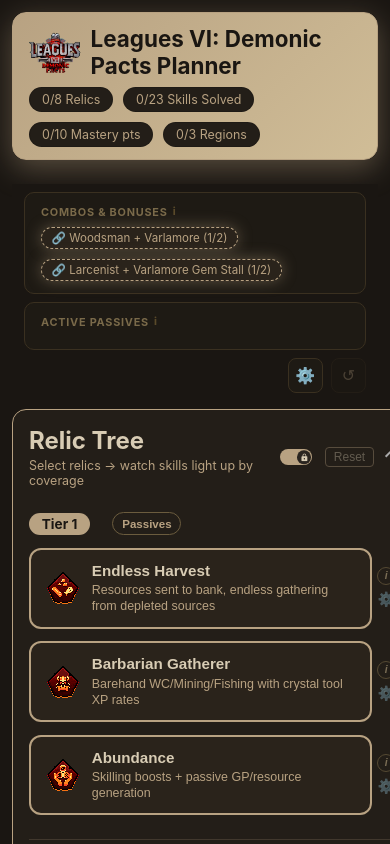
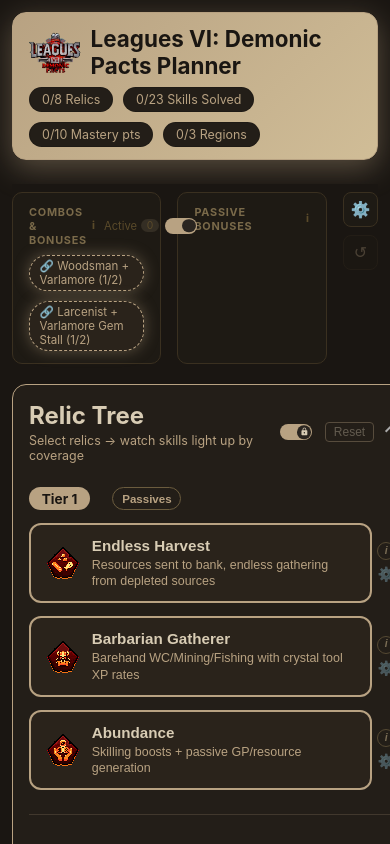
Before and after one commit to arthurCollard/Leagues_6_Planner, a React (Create React App) app: page / in a window 390 px wide. Shown: the top 844 px of the page. Built offline with nearby package versions, Linux system fonts and the light colour scheme.

Commit message:
update combo panel

```diff
--- a/src/App.css
+++ b/src/App.css
@@ -103,6 +103,7 @@
   font-size: 0.8rem;
 }
 
+/* ── Info Bar ─────────────────────────────────────────────────────────────── */
 .info-bar {
   display: flex;
   gap: 1rem;
@@ -119,8 +120,6 @@
   display: flex;
   flex-direction: column;
   gap: 0.5rem;
-  justify-content: center;
-  flex-shrink: 0;
 }
 
 .info-bar-ctrl-btn {
@@ -161,6 +160,13 @@
   min-width: 0;
   min-height: 7.75rem;
   flex: 1;
+}
+
+.info-bar-combos-header {
+  display: flex;
+  align-items: center;
+  justify-content: space-between;
+  gap: 0.5rem;
 }
 
 .info-bar-label {
@@ -204,6 +210,34 @@
   z-index: 100;
 }
 
+.combo-tab-toggle {
+  display: flex;
+  align-items: center;
+  gap: 0.4rem;
+  cursor: pointer;
+  user-select: none;
+}
+
+.combo-tab-label {
+  font-size: 0.7rem;
+  color: #5a4a2a;
+  display: flex;
+  align-items: center;
+  gap: 0.25rem;
+  transition: color 0.2s;
+}
+
+.combo-tab-label.combo-tab-selected {
+  color: #d8ccb4;
+}
+
+.tab-count {
+  background: rgba(184, 162, 130, 0.15);
+  border-radius: 10px;
+  padding: 0 0.35rem;
+  font-size: 0.65rem;
+}
+
 .info-bar-tags {
   display: flex;
   gap: 0.6rem;
@@ -214,6 +248,12 @@
   display: flex;
   flex-wrap: wrap;
   gap: 0.4rem;
+}
+
+.info-bar-empty {
+  font-size: 0.72rem;
+  color: #4a3a2a;
+  font-style: italic;
 }
 
 .passive-chip {
@@ -290,7 +330,7 @@
   border-radius: 14px;
   padding: 1.5rem;
   position: sticky;
-  top: 12rem;
+  top: 4rem;
 }
 
 .panel-header {
@@ -578,25 +618,13 @@
 
   /* Info bar */
   .info-bar {
+    position: static;
+  }
+  .info-bar-body {
     flex-direction: column;
-    gap: 0.5rem;
-    padding: 0.5rem 0.75rem;
-    position: static;
   }
   .info-bar-section {
-    min-height: unset;
     width: 100%;
-  }
-  .info-bar-controls {
-    flex-direction: row;
-    justify-content: flex-end;
-    width: 100%;
-    padding: 0;
-    border: none;
-  }
-  .info-bar-tags,
-  .info-bar-passive-chips {
-    flex-wrap: wrap;
   }
 
   /* Main layout */
@@ -1517,6 +1545,12 @@
 .slot-btn.slot-filled {
   border-color: #c8a96e;
   background: #2a2318;
+}
+
+.slot-btn.slot-unavailable {
+  border-color: #dc2626;
+  background: rgba(220, 38, 38, 0.15);
+  box-shadow: 0 0 6px rgba(220, 38, 38, 0.4);
 }
 
 .slot-icon {
--- a/src/components/ComboBanner.jsx
+++ b/src/components/ComboBanner.jsx
@@ -1,10 +1,22 @@
-import React, { useState, useRef } from 'react';
+import React, { useState, useRef, useEffect } from 'react';
 import { EXTRAS } from '../data/skills';
 import ContribTooltip from './ContribTooltip';
 
 export default function ComboBanner({ activeCombos, pendingCombos, activeThresholds = [], pendingThresholds = [], extras = {}, activePassives = [], onToggleSettings, onReset, hasSelections }) {
+  const [activeTab, setActiveTab] = useState('pending');
   const [hoverCombo, setHoverCombo] = useState(null);
   const hideTimer = useRef(null);
+  const prevActiveCount = useRef(0);
+
+  const activeCount = activeCombos.length + activeThresholds.length;
+  const pendingCount = pendingCombos.length + pendingThresholds.length;
+
+  useEffect(() => {
+    if (prevActiveCount.current === 0 && activeCount > 0) {
+      setActiveTab('active');
+    }
+    prevActiveCount.current = activeCount;
+  }, [activeCount]);
 
   const handleMouseEnter = (e, combo) => {
     clearTimeout(hideTimer.current);
@@ -21,64 +33,77 @@
     hideTimer.current = setTimeout(() => setHoverCombo(null), 80);
   };
 
-  const MAX_PILLS = 11;
-  const allPills = [
-    ...activeCombos.map(c => ({ type: 'ac', key: `ac-${c.label}`, combo: c })),
-    ...activeThresholds.map(t => ({ type: 'at', key: `at-${t.label || t.extra}`, threshold: t })),
-    ...pendingCombos.map(c => ({ type: 'pc', key: `pc-${c.label}`, combo: c })),
-    ...pendingThresholds.map(t => ({ type: 'pt', key: `pt-${t.extra}`, threshold: t })),
-  ];
-  const visiblePills = allPills.slice(0, MAX_PILLS);
-  const overflowCount = allPills.length - MAX_PILLS;
-
   return (
     <div className="info-bar">
       <div className="info-bar-section info-bar-combos">
-        <span className="info-bar-label">
-          Combos &amp; Bonuses
-          <span className="info-icon" data-tooltip="Certain relics and regions work well together. You can see combos and their bonuses to your skills here.">ℹ</span>
-        </span>
+        <div className="info-bar-combos-header">
+          <span className="info-bar-label">
+            Combos &amp; Bonuses
+            <span className="info-icon" data-tooltip="Certain relics and regions work well together. You can see combos and their bonuses to your skills here.">ℹ</span>
+          </span>
+          <label className="combo-tab-toggle">
+            <span className={`combo-tab-label ${activeTab === 'active' ? 'combo-tab-selected' : ''}`}>
+              Active <span className="tab-count">{activeCount}</span>
+            </span>
+            <span
+              className={`toggle-track ${activeTab === 'pending' ? 'toggle-on' : 'toggle-off'}`}
+              onClick={() => setActiveTab(activeTab === 'active' ? 'pending' : 'active')}
+            >
+              <span className="toggle-thumb" />
+            </span>
+            <span className={`combo-tab-label ${activeTab === 'pending' ? 'combo-tab-selected' : ''}`}>
+              Pending <span className="tab-count">{pendingCount}</span>
+            </span>
+          </label>
+        </div>
+
         <div className="info-bar-tags">
-          {visiblePills.map(p => {
-            if (p.type === 'ac') return (
-              <span key={p.key} className="combo-tag combo-active"
-                onMouseEnter={e => handleMouseEnter(e, p.combo)}
+          {activeTab === 'active' && <>
+            {activeCombos.map(c => (
+              <span key={c.label} className="combo-tag combo-active"
+                onMouseEnter={e => handleMouseEnter(e, c)}
                 onMouseLeave={handleMouseLeave}>
-                ⚡ {p.combo.label}
+                ⚡ {c.label}
               </span>
-            );
-            if (p.type === 'at') return (
-              <span key={p.key} className="combo-tag combo-active"
-                onMouseEnter={e => handleMouseEnter(e, { bonuses: p.threshold.perPoint, tooltip: p.threshold.tooltip })}
+            ))}
+            {activeThresholds.map(t => (
+              <span key={t.label || t.extra} className="combo-tag combo-active"
+                onMouseEnter={e => handleMouseEnter(e, { bonuses: t.perPoint, tooltip: t.tooltip })}
                 onMouseLeave={handleMouseLeave}>
-                ⚡ {p.threshold.label || p.threshold.extra}
+                ⚡ {t.label || t.extra}
               </span>
-            );
-            if (p.type === 'pc') return (
-              <span key={p.key} className="combo-tag combo-pending"
-                data-tooltip={`Needs: ${p.combo.missing.join(', ')}`}>
-                🔗 {p.combo.label} ({p.combo.matched}/{p.combo.total})
+            ))}
+            {activeCount === 0 && (
+              <span className="info-bar-empty">No active combos yet</span>
+            )}
+          </>}
+
+          {activeTab === 'pending' && <>
+            {pendingCombos.map(c => (
+              <span key={c.label} className="combo-tag combo-pending"
+                data-tooltip={`Needs: ${c.missing.join(', ')}`}>
+                🔗 {c.label} ({c.matched}/{c.total})
               </span>
-            );
-            if (p.type === 'pt') {
-              const extraName = EXTRAS.find(x => x.id === p.threshold.extra)?.name || p.threshold.extra;
+            ))}
+            {pendingThresholds.map(t => {
+              const extraName = EXTRAS.find(x => x.id === t.extra)?.name || t.extra;
               return (
-                <span key={p.key} className="combo-tag combo-pending"
-                  data-tooltip={`Need ${p.threshold.threshold} ${extraName}`}>
-                  🔗 {p.threshold.label || p.threshold.extra} ({extras[p.threshold.extra]?.score || 0}/{p.threshold.threshold})
+                <span key={t.extra} className="combo-tag combo-pending"
+                  data-tooltip={`Need ${t.threshold} ${extraName}`}>
+                  🔗 {t.label || t.extra} ({extras[t.extra]?.score || 0}/{t.threshold})
                 </span>
               );
-            }
-            return null;
-          })}
-          {overflowCount > 0 && (
-            <span className="combo-tag combo-overflow">+{overflowCount} more</span>
-          )}
+            })}
+            {pendingCount === 0 && (
+              <span className="info-bar-empty">No pending combos</span>
+            )}
+          </>}
         </div>
       </div>
+
       <div className="info-bar-section info-bar-passives">
         <span className="info-bar-label">
-          Active Passives
+          Passive Bonuses
           <span className="info-icon" data-tooltip="Relic Tiers provide passive effects. You can see the accumulated effects of your unlocked passives here">ℹ</span>
         </span>
         <div className="info-bar-passive-chips">
@@ -89,6 +114,7 @@
           ))}
         </div>
       </div>
+
       <ContribTooltip data={hoverCombo} />
 
       <div className="info-bar-controls">
--- a/src/components/GearPanel.jsx
+++ b/src/components/GearPanel.jsx
@@ -239,6 +239,7 @@
     ? regionFiltered.filter(i => i.ammoType === ammoType)
     : regionFiltered;
   const filtered = ammoFiltered.filter(i => i.name.toLowerCase().includes(search.toLowerCase()));
+  const isUnavailable = selected && selectedRegions.length > 0 && !regionFiltered.some(i => i.name === selected.name);
 
   useEffect(() => {
     if (!open) return;
@@ -254,7 +255,7 @@
   return (
     <div className="slot-picker-wrapper" ref={ref}>
       <button
-        className={`slot-btn ${selected ? 'slot-filled' : 'slot-empty'} ${disabled ? 'slot-disabled' : ''}`}
+        className={`slot-btn ${selected ? 'slot-filled' : 'slot-empty'} ${disabled ? 'slot-disabled' : ''} ${isUnavailable ? 'slot-unavailable' : ''}`}
         onClick={() => !disabled && setOpen(o => !o)}
         title={disabled ? '2H weapon equipped' : slot.charAt(0).toUpperCase() + slot.slice(1)}
         disabled={disabled}
--- a/src/data/gear/head.js
+++ b/src/data/gear/head.js
@@ -113,7 +113,7 @@
   {
     name: 'Slayer Helmet (i)',
     slot: 'head',
-    regions: [],
+    regions: ['Morytania'],
     requirements: [{ skill: 'Defence', level: 40 }],
     bonuses: {
       attack:  { stab: 0, slash: 0, crush: 0, magic: 3, ranged: 3 },
@@ -347,7 +347,7 @@
   {
     name: 'Black Mask (i)',
     slot: 'head',
-    regions: [],
+    regions: ['Morytania'],
     requirements: [{ skill: 'Defence', level: 40 }],
     bonuses: {
       attack:  { stab: 0, slash: 0, crush: 0, magic: 0, ranged: 0 },
--- a/src/data/regions.js
+++ b/src/data/regions.js
@@ -18,7 +18,7 @@
       'Echo boots', 'Sunfire fanatic armour', 'Tonalztics of ralos',
     ],
     skills: { prayer: 2, fletching: 1, herblore: 1, woodcutting: 1, hunter: 2},
-    extras: { ammo_source: 1, limpwurt: 3, eye_of_newt: 3, prayer_pot_primary: 2, prayer_pot_secondary: 1, anti_venoms_primary: 2, allotment_patches: 2 },
+    extras: { ammo_source: 1, limpwurt: 3, eye_of_newt: 3, prayer_pot_primary: 2, prayer_pot_secondary: 1, anti_venoms_primary: 2, allotment_patches: 2, tree_patches:1, hardwood_patches: 1 },
   },
   {
     name: 'Karamja',
@@ -51,7 +51,7 @@
       'Void armor set',
     ],
     skills: { construction: 1 },
-    extras: { ammo_source: 2, eye_of_newt: 3, prayer_pot_primary: 1, prayer_pot_secondary: 1, herb_patches: 2, allotment_patches: 2 },
+    extras: { ammo_source: 2, eye_of_newt: 3, prayer_pot_primary: 1, prayer_pot_secondary: 1, herb_patches: 2, allotment_patches: 2, bush_patches: 1, tree_patches: 2 },
   },
   {
     name: 'Fremennik',
@@ -66,7 +66,7 @@
       'Awakener\'s orb', 'Ancient sceptre', 'Venator shard',
     ],
     skills: { prayer: 1, construction: 1, smithing: 1},
-    extras: { gp_source: 2, food_source: 2, travel: 2, ammo_source: 3, limpwurt: 3, antifires_secondary: 3, prayer_pot_primary: 1, prayer_pot_secondary: 1, herb_patches: 1 },
+    extras: { gp_source: 2, food_source: 2, travel: 2, ammo_source: 3, limpwurt: 3, antifires_secondary: 3, prayer_pot_primary: 1, prayer_pot_secondary: 1, herb_patches: 1, bush_patches: 1 },
   },
   {
     name: 'Kandarin',
@@ -79,7 +79,7 @@
       'Mist battlestaff', 'Warped sceptre', 'Angler\'s outfit',
     ],
     skills: { runecrafting: 1, thieving: 1},
-    extras: { food_source: 3, travel: 1, ammo_source: 1, eye_of_newt: 3, prayer_pot_primary: 2, herb_patches: 2, allotment_patches: 4 },
+    extras: { food_source: 3, travel: 1, ammo_source: 1, eye_of_newt: 3, prayer_pot_primary: 2, herb_patches: 2, allotment_patches: 4, bush_patches: 1, tree_patches: 1 },
   },
   {
     name: 'Desert',
@@ -126,7 +126,7 @@
       'Mist battlestaff', 'Leaf-bladed battleaxe',
     ],
     skills: {},
-    extras: { gp_source: 2, ammo_source: 1, white_berries: 3, eye_of_newt: 3, anti_venoms_primary: 2, anti_venoms_secondary: 3, allotment_patches: 2 },
+    extras: { gp_source: 2, ammo_source: 1, white_berries: 1, eye_of_newt: 3, anti_venoms_primary: 2, anti_venoms_secondary: 3, allotment_patches: 2 },
   },
   {
     name: 'Wilderness',
@@ -145,7 +145,7 @@
       'Amulet of eternal glory', 'Elder chaos robes',
     ],
     skills: { prayer: 2, hunter: 1},
-    extras: { gp_source: 3, food_source: 2, limpwurt: 2, white_berries: 3, prayer_pot_primary: 2 },
+    extras: { gp_source: 3, food_source: 2, limpwurt: 2, white_berries: 1, prayer_pot_primary: 2 },
   },
   {
     name: 'Kourend',
@@ -163,7 +163,7 @@
       'Oathplate armour', 'Soulflame horn',
     ],
     skills: { runecrafting: 1, magic: 1, farming: 1, slayer: 1},
-    extras: { food_source: 2, ammo_source: 1, seed_access: 3, eye_of_newt: 3, prayer_pot_primary: 2, prayer_pot_secondary: 2, anti_venoms_primary: 2, antifires_primary: 2, herb_patches: 2, allotment_patches: 4, mega_rares: 1 },
+    extras: { food_source: 2, ammo_source: 1, seed_access: 3, eye_of_newt: 3, prayer_pot_primary: 2, prayer_pot_secondary: 2, anti_venoms_primary: 2, antifires_primary: 2, herb_patches: 2, allotment_patches: 4, bush_patches: 1, mega_rares: 1, tree_patches: 1 },
   },
 ];
 
--- a/src/data/relics.js
+++ b/src/data/relics.js
@@ -189,7 +189,7 @@
         ],
       },
       skills: { farming: 3 },
-      extras: { seed_access: 1, travel: 3 },
+      extras: { seed_access: 1, travel: 3, white_berries: 1 },
     },
     {
       name: 'Larcenist',
```
Also changed, not shown: src/components/SkillsPanel.jsx (+9 -4 lines), src/data/skills.js (+26 -18 lines).
